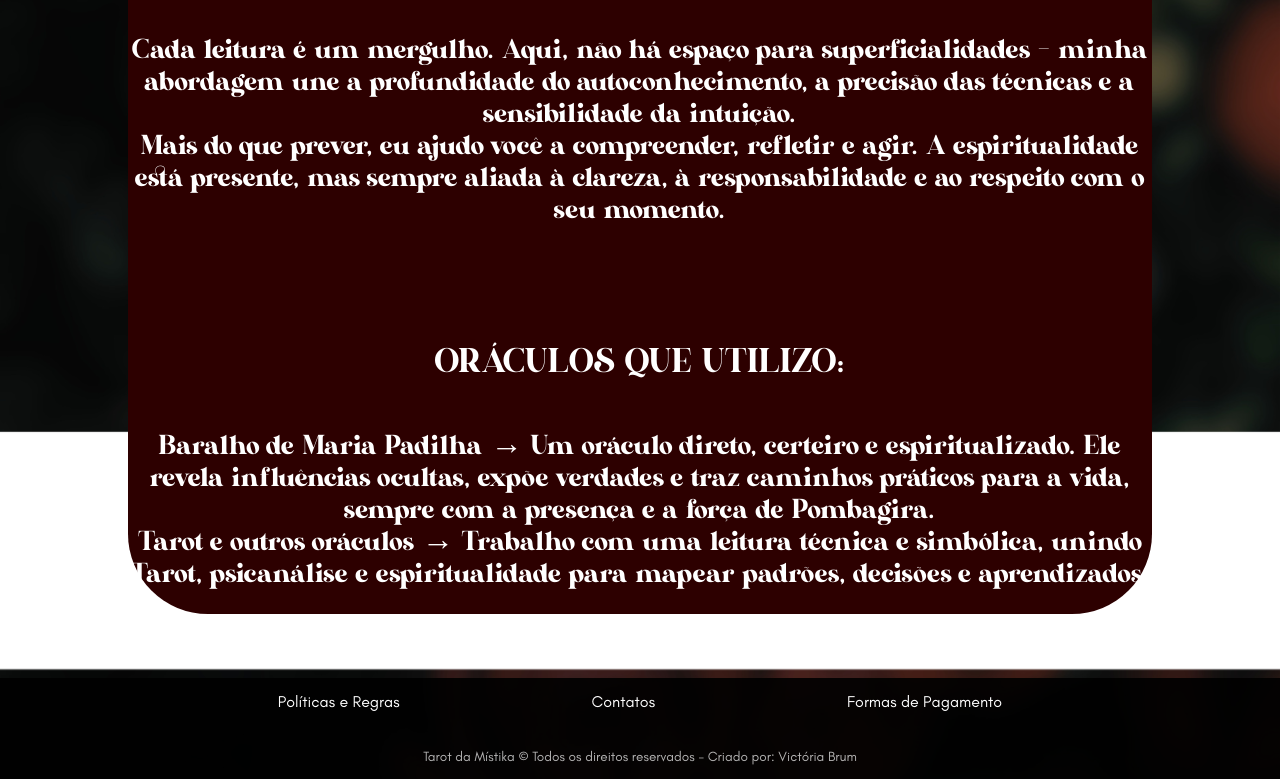
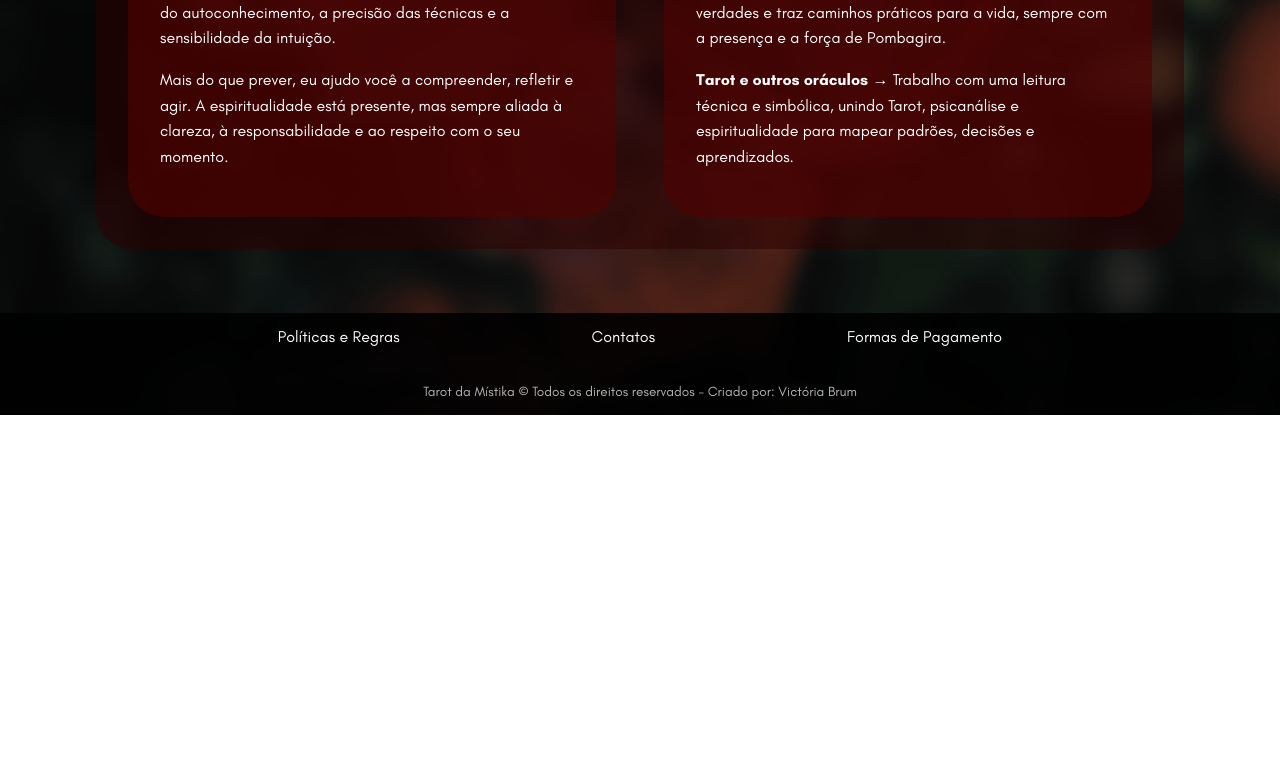
Before and after one commit to ToriBrum/TarotdaMistikaFinal, a plain HTML site: page HTML/comofunciona.html in a window 1280 px wide. Shown: the part 540-1319 px from the top of the page. After the commit the page ends 955 px from the top, so only its background shows below. Drawn offline with Linux system fonts and the light colour scheme; a web font is replaced by a local one.

Commit message:
Como funciona ok. Iniciando substituição rosas svg por png

```diff
--- a/CSS/comofunciona.css
+++ b/CSS/comofunciona.css
@@ -1,19 +1,41 @@
 @import url("main.css");
 
-
-.coluna__esquerda {
-  width: 48%; /* Define a largura aproximada da coluna esquerda */
+.leitura {
+  background-color: rgba(45, 0, 0, .53);
+  border-radius: 36px;
+  display: flex;
+  justify-content: center; /* centraliza as duas colunas na horizontal */
+  gap: 3rem; /* espaço entre as colunas */
+  flex-wrap: wrap; /* responsivo: empilha se a tela for pequena */
+  padding: 2rem;
+  width: 80%;
+  margin: 0 auto;
 }
 
-.coluna__direita {
-  width: 48%; /* Define a largura aproximada da coluna direita */
+.coluna {
+  flex: 1 1 40%; /* ocupa cerca de 40% cada, mas permite ajuste em telas pequenas */
+  min-width: 300px; /* impede de ficar estreito demais */
+  max-width: 500px;
+  background-color: rgba(77,2,2, .68);
+  padding: 2rem;
+  border-radius: 36px;
 }
 
-.secao__duas_colunas h2 {
-  font-size: 1.5rem; /* Exemplo de estilo para os títulos */
-  margin-bottom: 1rem;
+.coluna h2 {
+  text-align: center;
+  margin-bottom: 1.5rem;
+  font-size: 2rem;
+  font-family: var(--fonte-titulo);
+  text-shadow:2px 2px 4px rgba(255, 255, 255, 0.842);
 }
 
-.secao__duas_colunas p {
-  line-height: 1.6; /* Exemplo de estilo para os parágrafos */
+.coluna p {
+  text-align: left;
+  margin-bottom: 1rem;
+  line-height: 1.6; /* deixa o texto mais confortável */
+  font-family: var(--fonte-texto);
 }
+
+strong{
+  font-weight: bold;
+}
--- a/CSS/index.css
+++ b/CSS/index.css
@@ -28,7 +28,7 @@
   text-align: center;
   padding-top: 2rem;
   font-size: 2.5rem;
-  text-shadow: rgba(255, 255, 255, 0.842);
+  text-shadow:2px 2px 4px rgba(255, 255, 255, 0.842);
 }
 
 .titulo__servicos {
--- a/CSS/main.css
+++ b/CSS/main.css
@@ -6,6 +6,7 @@
 @import url("buttons.css");
 @import url("rosas.css");
 @import url("servicos.css");
+@import url("comofunciona.css");
 
 :root {
   --fonte-principal: "Tan Harmoni";
--- a/HTML/comofunciona.html
+++ b/HTML/comofunciona.html
@@ -49,12 +49,12 @@
       </nav>
     </header>
     <main>
-      <section class="inicio">
-        <div class="coluna__esquerda">
+      <section class="leitura">
+        <div class="coluna">
           <h2>COMO FUNCIONAM MINHAS LEITURAS?</h2>
           <p>
             Cada leitura é um mergulho. Aqui, não há espaço para
-            superficialidades - minha abordagem une a profundidade do
+            superficialidades — minha abordagem une a profundidade do
             autoconhecimento, a precisão das técnicas e a sensibilidade da
             intuição.
           </p>
@@ -64,7 +64,8 @@
             responsabilidade e ao respeito com o seu momento.
           </p>
         </div>
-        <div class="coluna__direita">
+
+        <div class="coluna">
           <h2>ORÁCULOS QUE UTILIZO:</h2>
           <p>
             <strong>Baralho de Maria Padilha</strong> → Um oráculo direto,
@@ -80,6 +81,7 @@
         </div>
       </section>
     </main>
+
     <footer class="rodape">
       <div class="rodape__links">
         <a class="links__rodape" href="#">Políticas e Regras</a>
```
Also changed, not shown: HTML/servicos.html (+10 -10 lines), assets/borda-rosa-direita.jpeg (added), assets/borda-rosa-direita.png (added), assets/borda-rosa-esquerda.jpeg (added), assets/borda-rosa-esquerda.png (added).
